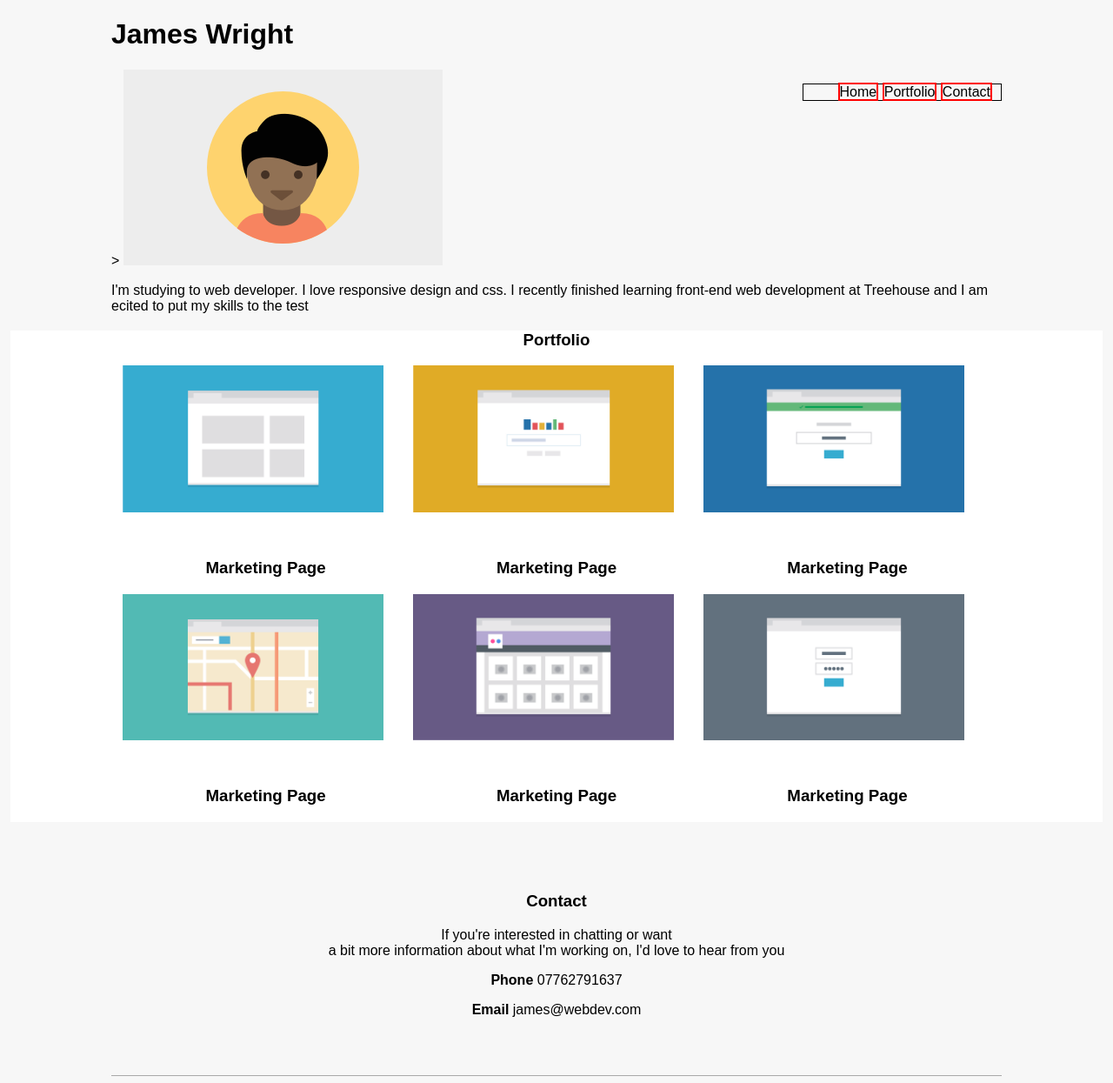
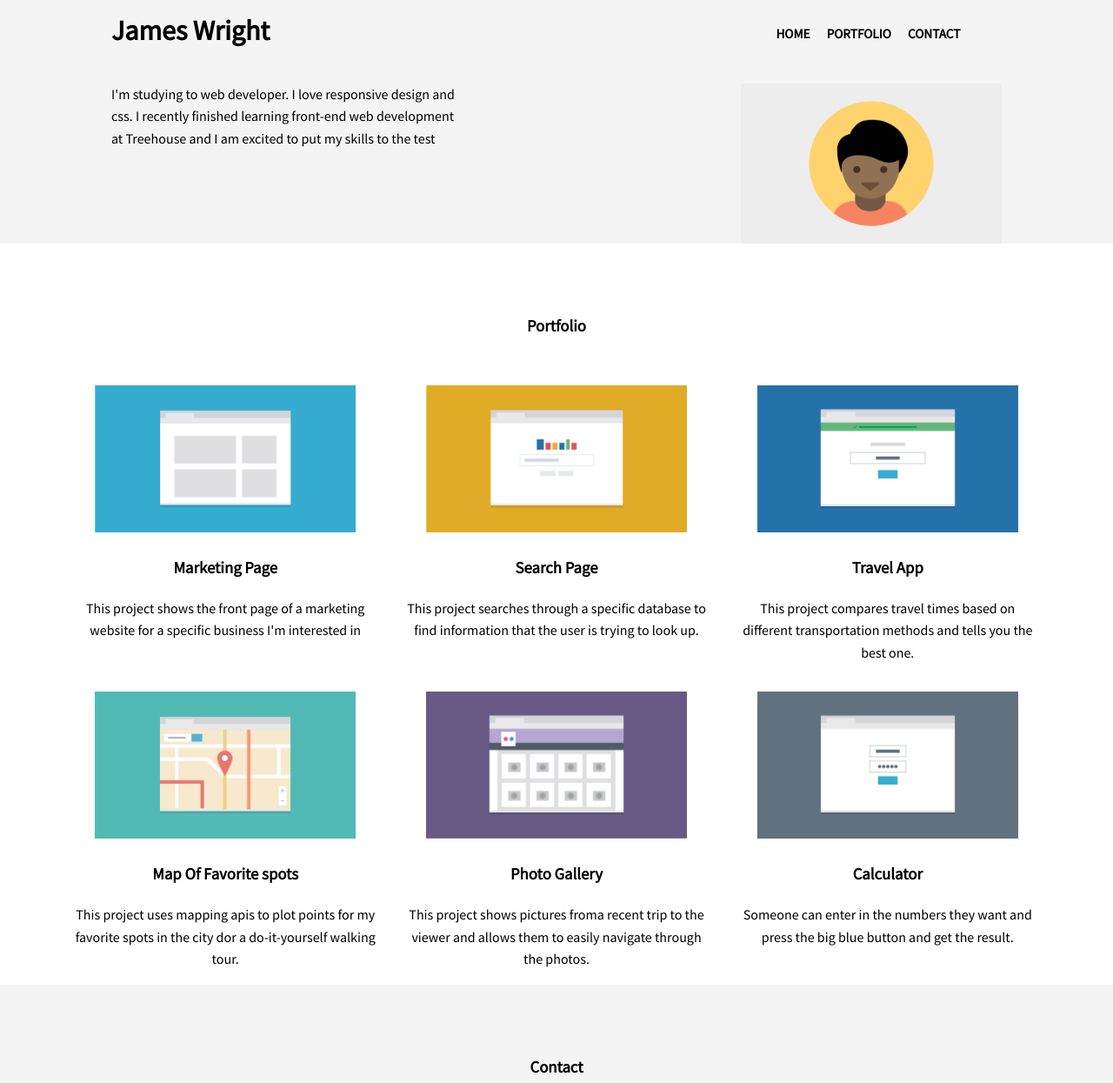
Before and after one commit to JamesWrightDev/Responsive-Page---Unit2, a plain HTML site: page index.html in a window 1280 px wide. Shown: the top 1245 px of the page at 87% size. Drawn offline with Linux system fonts and the light colour scheme.

Commit message:
Redone
Complete reworking of the CSS.

- Mobile first
- Better layout.
- Minimum requirements complete.

```diff
--- a/index.html
+++ b/index.html
@@ -2,66 +2,96 @@
 <html>
 <head>
 	<meta charset="UTF-8">
+	<meta name="viewport" content="width=device-width, initial-scale=1.0">
+	<link href="https://fonts.googleapis.com/css?family=Source+Sans+Pro" rel="stylesheet">
 	<link href="style.css" rel="stylesheet" type="text/css">
 	<title>Portfolio</title>
 </head>
 <body>
-	<header>
-		<div class="">
-			<h1>James Wright</h1>
-			<ul id="navbar">
-				<li>Home</li>
-				<li>Portfolio</li>
-				<li>Contact</li>
+	<a name="home"></a>
+	<div class="wrapper">
+	<header class="main-header">
+		<div class="container clearfix">
+			<h1 class="name">James Wright</h1>
+			<ul class="main-nav">
+				<li>
+					<a href="#home">Home</a>
+				</li>
+				<li>
+					<a href="#portfolio">Portfolio</a>
+				</li>
+				<li>
+					<a href="#contact">Contact</a>
+				</li>
 			</ul>
-		</div>&gt; <img src="img/responsive-layout-profile.png">
-		<p>I'm studying to web developer. I love responsive design and css. I recently finished learning front-end web development at Treehouse and I am ecited to put my skills to the test
+			</div>
 		</header>
+		<div class="bio clearfix">
+			<img class="profile-pic" src="img/responsive-layout-profile.png">
+		<p class="profile-d">I'm studying to web developer. I love responsive design and css. I recently finished learning front-end web development at Treehouse and I am excited to put my skills to the test</p></div>
+	</div>
 	<div class="primary-content">
+		<a name="portfolio"></a>
 		<div class="portfolio">
-			<h3>Portfolio</h3>
+			<h3 id="portfolio-title">Portfolio</h3>
 			<div class="portfolio-section">
 				<img alt="" src="img/portfolio-1.png">
 				<h3>Marketing Page</h3>
+				<p>This project shows the front page of a marketing website for a specific business I'm interested in</p>
 			</div>
 			<div class="portfolio-section">
 				<img alt="" src="img/portfolio-2.png">
-				<h3>Marketing Page</h3>
+				<h3>Search Page</h3>
+				<p>This project searches through a specific database to find information that the user is trying to look up.</p>
 			</div>
 			<div class="portfolio-section">
 				<img alt="" src="img/portfolio-3.png">
-				<h3>Marketing Page</h3>
+				<h3>Travel App</h3>
+				<p>This project compares travel times based on different transportation methods and tells you the best one.</p>
 			</div>
 			<div class="portfolio-section">
 				<img alt="" src="img/portfolio-4.png">
-				<h3>Marketing Page</h3>
+				<h3>Map Of Favorite spots</h3>
+				<p>This project uses mapping apis to plot points for my favorite spots in the city dor a do-it-yourself walking tour.</p>
 			</div>
 			<div class="portfolio-section">
 				<img alt="" src="img/portfolio-5.png">
-				<h3>Marketing Page</h3>
+				<h3>Photo Gallery</h3>
+				<p>This project shows pictures froma recent trip to the viewer and allows them to easily navigate through the photos.</p>
 			</div>
 				<div class="portfolio-section">
 					<img alt="" src="img/portfolio-6.png">
-				<h3>Marketing Page</h3>
+					<h3>Calculator</h3>
+					<p>Someone can enter in the numbers they want and press the big blue button and get the result.</p>
 				</div>
 			</div>
 		</div>
+		<a name="contact"></a>
 		<div class="secondary-content">
-		<section class="contact">
 			<h3>Contact</h3>
 			<p>If you're interested in chatting or want<br>
 			a bit more information about what I'm working on, I'd love to hear from you</p>
 			<p><strong>Phone</strong> 07762791637</p>
 			<p><strong>Email</strong> james@webdev.com</p>
-		</section>
 			</div>
+			<div class="wrapper">
 		<footer>
-		<h1>James Wright</h1>
-		<ul>
-			<li>Home</li>
-			<li>Portfolio</li>
-			<li>Contact</li>
+
+			<h3 id="footer-title">James Wright</h3>
+			<h3 id="backtotop"><a href="#home">Back To Top</a></h3>
+			<ul class="footer-nav">
+				<li>
+					<a href="#home">Home</a>
+				</li>
+				<li>
+					<a href="#portfiolo">Portfolio</a>
+				</li>
+				<li>
+					<a href="#contact">Contact</a>
+				</li>
 			</ul>
 		</footer>
+
+	</div>
 </body>
 </html>
--- a/style.css
+++ b/style.css
@@ -1,140 +1,311 @@
+/* =================================
+  Base Element Styles
+==================================== */
+
+* {
+  box-sizing: border-box;
+  margin: 0;
+}
+
+body{
+	font-family: 'Source Sans Pro', Arial, sans-serif;
+	margin: 0 auto;
+	line-height: 1.6;
+}
+
+.wrapper {
+	background-color: #f4f4f4;
+	width: 100%;
+}
+.main-header{
+
+	width: 80%;
+	margin: 0 auto;
+	margin-bottom: 10px;
+}
+
+.main-nav li {
+	background-color: white;
+	margin: 0.5em;
+	padding: 0.5em 0 1em;
+	font-weight: 600;
+
+}
+
+.main-nav {
+	list-style-type: none;
+}
+
+.bio{
+	margin-top: 10px;
+	margin-bottom: 10px;
+}
+
+.profile-pic {
+	width: 50%;
+
+}
+
+a {
+	text-decoration: none;
+}
+
+/* ---- Footer Styles ---- */
+
+.secondary-content{
+	background-color:#f4f4f4 ;
+	padding: 5em 0;
+}
+
+.secondary-content h3 + p  {
+	margin: 1em 0;
+}
+
+#footer-title,
+#backtotop{
+	display: inline-block;
+	width: 50%:;
+	margin: 20px;
+}
+
+#backtotop {
+	float: right;
+}
+
+.footer-nav{
+	display: none
+}
+
+
+/* =================================
+  Base layouts Layouts
+==================================== */
+/* ---- Navigation ---- */
+.name {
+
+	margin:0;
+}
+
+.name,
+.main-nav {
+	display: block;
+	text-align:center;
+	padding: 10px 15px;
+}
+
+.main-nav a {
+	font-size: .95em;
+	color: black;
+	text-transform: uppercase;
+}
 
 
 
+img {
 
-body {
-	font-family: arial;
-	background-color: #f7f7f7;
-	margin: 0;
+	max-width: 99%;
+}
+
+
+/* ---- Layout Containers ---- */
+
+.profile-d {
+	margin: 0 1em 0;
+}
+
+#portfolio-title {
+	margin-bottom: 2em;
+}
+
+.bio {
+
+text-align: center;
+margin-bottom: 3em;
+
+}
+
+.portfolio-section {
+	margin-bottom: 3em;
+
+}
+
+.portfolio-section h3 {
+	margin: 1em 0;
+}
+
+.primary-content {
+	width:90%;
+	margin: 0 auto;
+	text-align: center;
+}
+
+.secondary-content {
+	text-align: center;
+}
+
+.secondary-content h3 + p {
+	margin: 1em 2em;
+}
+
+
+footer {
+	border-top: solid 1px darkgrey;
+		padding-top: 30px;
+}
+
+
+/* =================================
+  Media Queries
+==================================== */
+
+@media (min-width:768px) {
+
+	.main-nav li {
+		display: inline-block;
+		background-color: transparent;
+	}
+
+	.bio {
+	 width:80%;
+	 margin: 0 auto;
+
+
+	}
+
+
+	.profile-pic {
+		float: right;
+		width: 300px;
+	}
+
+	.profile-d {
+		width: 40%;
+		margin: 0;
+		float: right;
+		margin-right: 2em;
+		text-align: left;
+	}
+
+	.primary-content {
+		margin-top: 5em;
+	}
+
+
+	.portfolio-section img {
+		max-width: 300px;
+		display: inline-block;
+
+	}
+	.portfolio-section {
+		width: 40%;
+		display: inline-block;
+		margin: 1em;
+		vertical-align: top;
+	}
+
+	#backtotop {
+		display: none;
+	}
+
+
+	footer {
+		width: 80%;
+		margin: 0 auto;
+
+
+	}
+
+	.footer-title {
+		margin-top
+	}
+
+	.footer-nav {
+		display: inline-block;
+		float:right;
 
 }
 
 
-p {  }
+	.footer-nav  li {
+		display: inline;
+		font-size: .95em;
+		color: red;
+		text-transform: uppercase;
+		text-decoration: none;
+		padding-right: 1.5em;
 
-/*Styles*/
+	}
 
-li {
-	list-style-type: none;
-	display: inline;
-	float-right;
-	border: red solid 2px;
-}
-nav{
-	display: inline;
+	.footer-nav a {
+		color: black;
+		font-weight: 600
+	}
+
+
+	#footer-title {
+		margin-top: 0;
+	}
+
 }
 
-.title {
-	width: 40%;
-	list-style-type: none;
-	display: inline;
+@media (min-width:1020px) {
+	.portfolio-section {
+		width: 30%;
+		display: inline-block;
+		margin: 1em;
+	}
+
+.main-header,
+.primary-conent,
+footer {
+	max-width: 1200px;
 }
-ul{
-	padding-right:10px;
+
+.profile-d {
+	float:left;
+}
+
+.clearfix::after {
+    content: "";
+    clear: both;
+    display: table;
+}
+
+.name,
+.main-nav {
+	display: inline-block;
+	width: 70%;
+	vertical-align: top;
+}
+
+.name {
+	float: left;
+	width: 30%;
+
+}
+.main-nav{
 	float: right;
-	border: solid black 1px;
-	text-align: right;
+	width: 30%;
+}
+
+
+.name {
+	text-align: left;
+	margin: 0;
+	padding-left: 0;
+
+}
+
+
+
 }
 
 
 
 
-/*Layout Styles*/
 
-header {
-	width:90%;
-	margin: auto;
-	max-width:1024px;
+.clearfix::after {
+    content: "";
+    clear: both;
+    display: table;
 }
-
-/*Footer*/
-
-.secondary-content {
-	max-width: 1024px;
-}
-.contact {
-	padding: 50px 0 50px;
-}
-footer {
-	border-top: solid darkgrey 1px;
-	max-width: 1024px;
-	margin: auto;
-}
-
-.title {
-	width: 40%;
-	display: inline;
-}
-
-ul{
-	padding-right 10px;
-	float: right;
-}
-
-.bio, .profile-pic
- {
-	width:46.5%;
-	height: auto;
-
-	}
-
-.profile-p {
-	float: right;
-	margin-top:10px;
-	width: 50%;
-
-}
-
-.bio {
-	float: left;
-}
-
-/*Primary content*/
-
-
-.primary-content, .secondary-content {
-	margin: auto;
-	text-align: center;
-
-}
-
-.primary-content {
-	background-color: white;
-	margin: 12px;
-}
-
-.portfolio {
-	max-width: 1024px;
-	width:90%;
-	margin: auto;
-	text-align: center;
-
-
-}
-
-.portfolio-section {
-	display: inline-block;
-
-
-
-
-
-
-
-}
-
-.portfolio-section img {
-	width: 300px;
-	padding: 0px 30px 30px 0;
-
-}
-
-
-
-/* Float Clearfix ------------------ */
-
-.group:after {
-  content: "";
-  display: table;
-  clear: both;
-}
```
Lines whose indentation alone changed are shown as unchanged.
